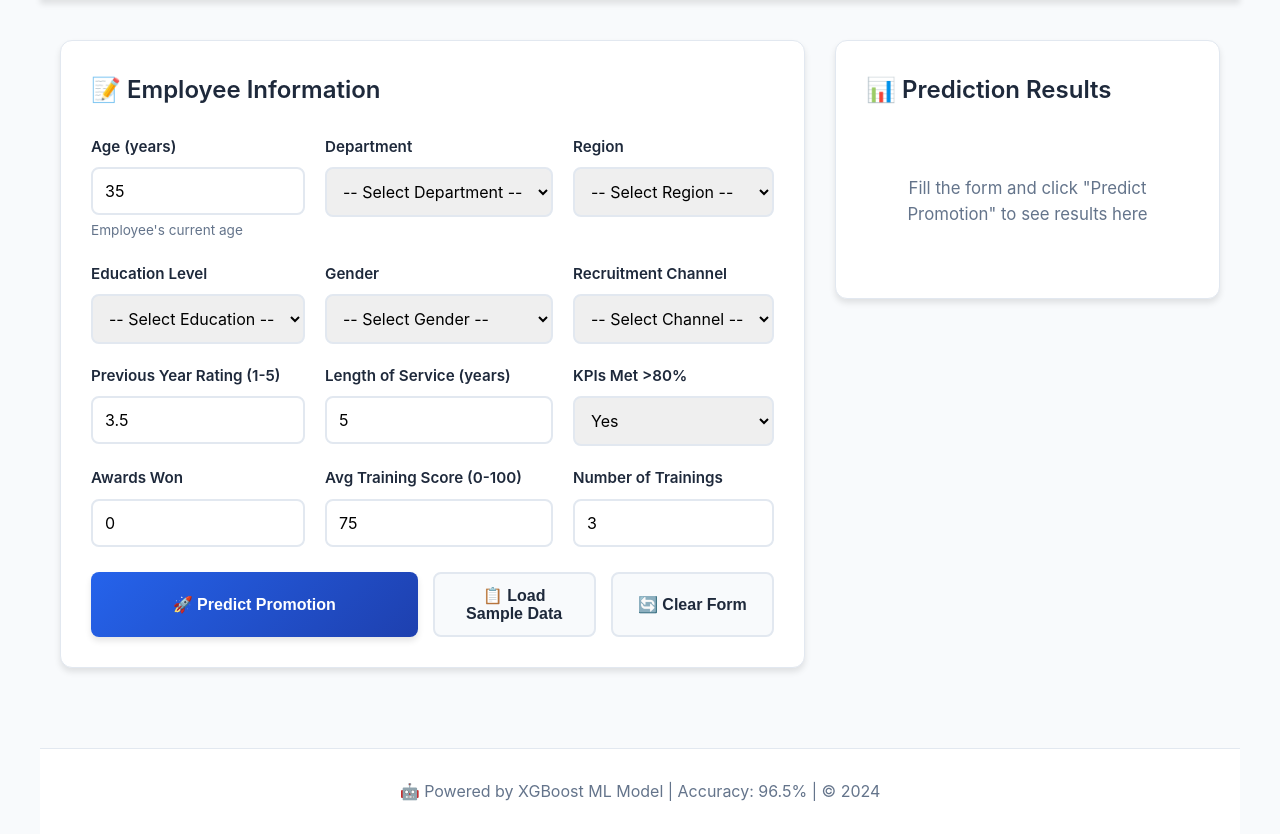
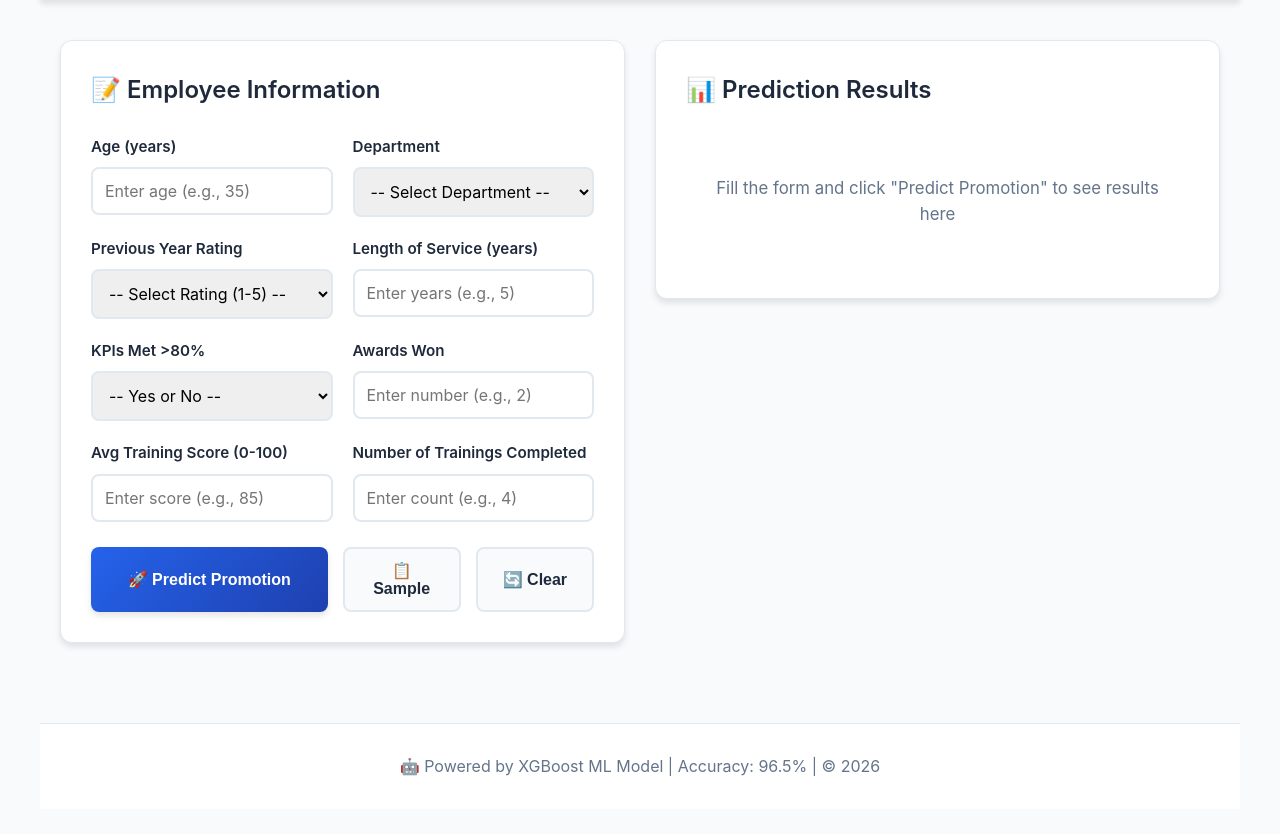
Before and after one commit to yakshit0511/Employee-Promotion-Prediction-System, a Flask app: page / in a window 1280 px wide. Shown: the part 222-1056 px from the top of the page. After the commit the page ends 998 px from the top, so only its background shows below. Run offline with Flask 3, Linux system fonts and the light colour scheme.

Commit message:
update files

```diff
--- a/static/style.css
+++ b/static/style.css
@@ -92,7 +92,7 @@ body {
 /* ============= FORM STYLES ============= */
 .form-grid {
     display: grid;
-    grid-template-columns: repeat(3, 1fr);
+    grid-template-columns: repeat(2, 1fr);
     gap: 20px;
     margin-bottom: 25px;
 }
--- a/templates/index.html
+++ b/templates/index.html
@@ -28,8 +28,7 @@
                                 <!-- Age -->
                                 <div class="form-group">
                                     <label for="age">Age (years)</label>
-                                    <input type="number" id="age" name="age" min="18" max="70" value="35" required>
-                                    <small>Employee's current age</small>
+                                    <input type="number" id="age" name="age" min="18" max="70" placeholder="Enter age (e.g., 35)" required>
                                 </div>
 
                                 <!-- Department -->
@@ -41,107 +40,72 @@
                                         <option value="1">Operations</option>
                                         <option value="2">Technology</option>
                                         <option value="3">Finance</option>
-                                        <option value="4">HR & Admin</option>
-                                        <option value="5">Other</option>
-                                    </select>
-                                </div>
-
-                                <!-- Region -->
-                                <div class="form-group">
-                                    <label for="region">Region</label>
-                                    <select id="region" name="region" required>
-                                        <option value="0">-- Select Region --</option>
-                                        <option value="1">North</option>
-                                        <option value="2">South</option>
-                                        <option value="3">East</option>
-                                        <option value="4">West</option>
-                                        <option value="5">Central</option>
-                                    </select>
-                                </div>
-
-                                <!-- Education -->
-                                <div class="form-group">
-                                    <label for="education">Education Level</label>
-                                    <select id="education" name="education" required>
-                                        <option value="0">-- Select Education --</option>
-                                        <option value="1">Bachelor's</option>
-                                        <option value="2">Master's</option>
-                                        <option value="3">PhD</option>
-                                        <option value="4">Diploma</option>
-                                    </select>
-                                </div>
-
-                                <!-- Gender -->
-                                <div class="form-group">
-                                    <label for="gender">Gender</label>
-                                    <select id="gender" name="gender" required>
-                                        <option value="">-- Select Gender --</option>
-                                        <option value="0">Male</option>
-                                        <option value="1">Female</option>
-                                    </select>
-                                </div>
-
-                                <!-- Recruitment Channel -->
-                                <div class="form-group">
-                                    <label for="recruitment_channel">Recruitment Channel</label>
-                                    <select id="recruitment_channel" name="recruitment_channel" required>
-                                        <option value="">-- Select Channel --</option>
-                                        <option value="0">LinkedIn</option>
-                                        <option value="1">Direct</option>
-                                        <option value="2">Referral</option>
-                                        <option value="3">Other</option>
+                                        <option value="4">HR</option>
                                     </select>
                                 </div>
 
                                 <!-- Previous Year Rating -->
                                 <div class="form-group">
-                                    <label for="previous_year_rating">Previous Year Rating (1-5)</label>
-                                    <input type="number" id="previous_year_rating" name="previous_year_rating"
-                                           min="1" max="5" step="0.5" value="3.5" required>
+                                    <label for="previous_year_rating">Previous Year Rating</label>
+                                    <select id="previous_year_rating" name="previous_year_rating" required>
+                                        <option value="">-- Select Rating (1-5) --</option>
+                                        <option value="1">1 - Poor</option>
+                                        <option value="2">2 - Below Average</option>
+                                        <option value="3">3 - Average</option>
+                                        <option value="4">4 - Good</option>
+                                        <option value="5">5 - Excellent</option>
+                                    </select>
                                 </div>
 
                                 <!-- Length of Service -->
                                 <div class="form-group">
                                     <label for="length_of_service">Length of Service (years)</label>
                                     <input type="number" id="length_of_service" name="length_of_service"
-                                           min="0" max="50" value="5" required>
+                                           min="0" max="50" placeholder="Enter years (e.g., 5)" required>
                                 </div>
 
                                 <!-- KPIs Met -->
                                 <div class="form-group">
                                     <label for="kpis_met">KPIs Met >80%</label>
                                     <select id="kpis_met" name="kpis_met" required>
+                                        <option value="">-- Yes or No --</option>
                                         <option value="0">No</option>
-                                        <option value="1" selected>Yes</option>
+                                        <option value="1">Yes</option>
                                     </select>
                                 </div>
 
                                 <!-- Awards Won -->
                                 <div class="form-group">
                                     <label for="awards_won">Awards Won</label>
-                                    <input type="number" id="awards_won" name="awards_won" min="0" max="10" value="0" required>
+                                    <input type="number" id="awards_won" name="awards_won" min="0" max="10" placeholder="Enter number (e.g., 2)" required>
                                 </div>
 
                                 <!-- Average Training Score -->
                                 <div class="form-group">
                                     <label for="avg_training_score">Avg Training Score (0-100)</label>
                                     <input type="number" id="avg_training_score" name="avg_training_score"
-                                           min="0" max="100" value="75" required>
+                                           min="0" max="100" placeholder="Enter score (e.g., 85)" required>
                                 </div>
 
                                 <!-- Number of Trainings -->
                                 <div class="form-group">
-                                    <label for="no_of_trainings">Number of Trainings</label>
+                                    <label for="no_of_trainings">Number of Trainings Completed</label>
                                     <input type="number" id="no_of_trainings" name="no_of_trainings"
-                                           min="0" max="20" value="3" required>
+                                           min="0" max="20" placeholder="Enter count (e.g., 4)" required>
                                 </div>
+
+                                <!-- Hidden fields for model compatibility (set to default values) -->
+                                <input type="hidden" id="region" name="region" value="0">
+                                <input type="hidden" id="education" name="education" value="0">
+                                <input type="hidden" id="gender" name="gender" value="0">
+                                <input type="hidden" id="recruitment_channel" name="recruitment_channel" value="0">
                             </div>
 
                             <!-- Buttons -->
                             <div class="form-actions">
                                 <button type="submit" class="btn btn-predict">🚀 Predict Promotion</button>
-                                <button type="button" class="btn btn-secondary" onclick="loadSampleData()">📋 Load Sample Data</button>
-                                <button type="reset" class="btn btn-secondary">🔄 Clear Form</button>
+                                <button type="button" class="btn btn-secondary" onclick="loadSampleData()">📋 Sample</button>
+                                <button type="reset" class="btn btn-secondary">🔄 Clear</button>
                             </div>
                         </form>
                     </div>
@@ -161,7 +125,7 @@
 
         <!-- Footer -->
         <footer class="footer">
-            <p>🤖 Powered by XGBoost ML Model | Accuracy: 96.5% | © 2024</p>
+            <p>🤖 Powered by XGBoost ML Model | Accuracy: 96.5% | © 2026</p>
         </footer>
     </div>
 
```
Also changed, not shown: README.md.
